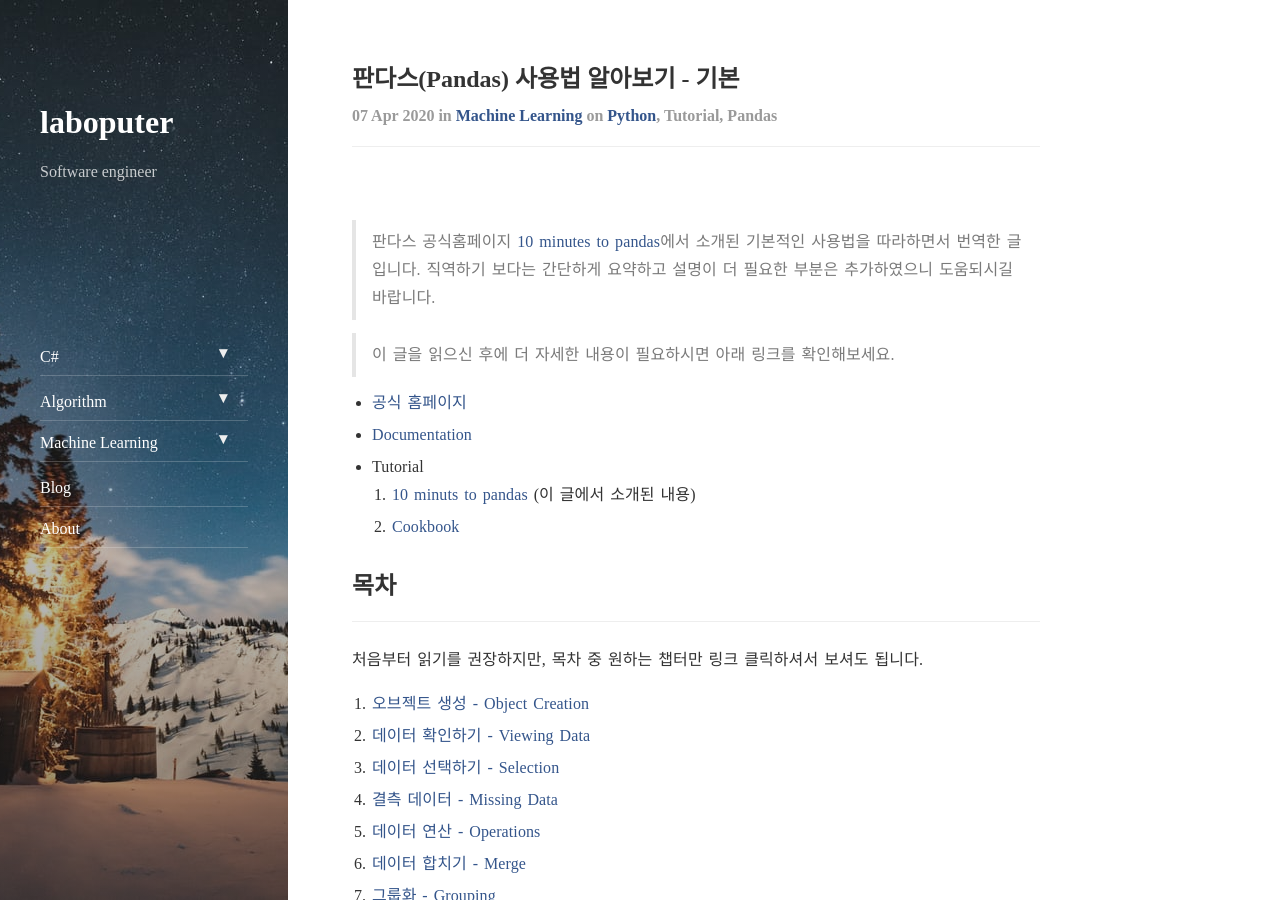
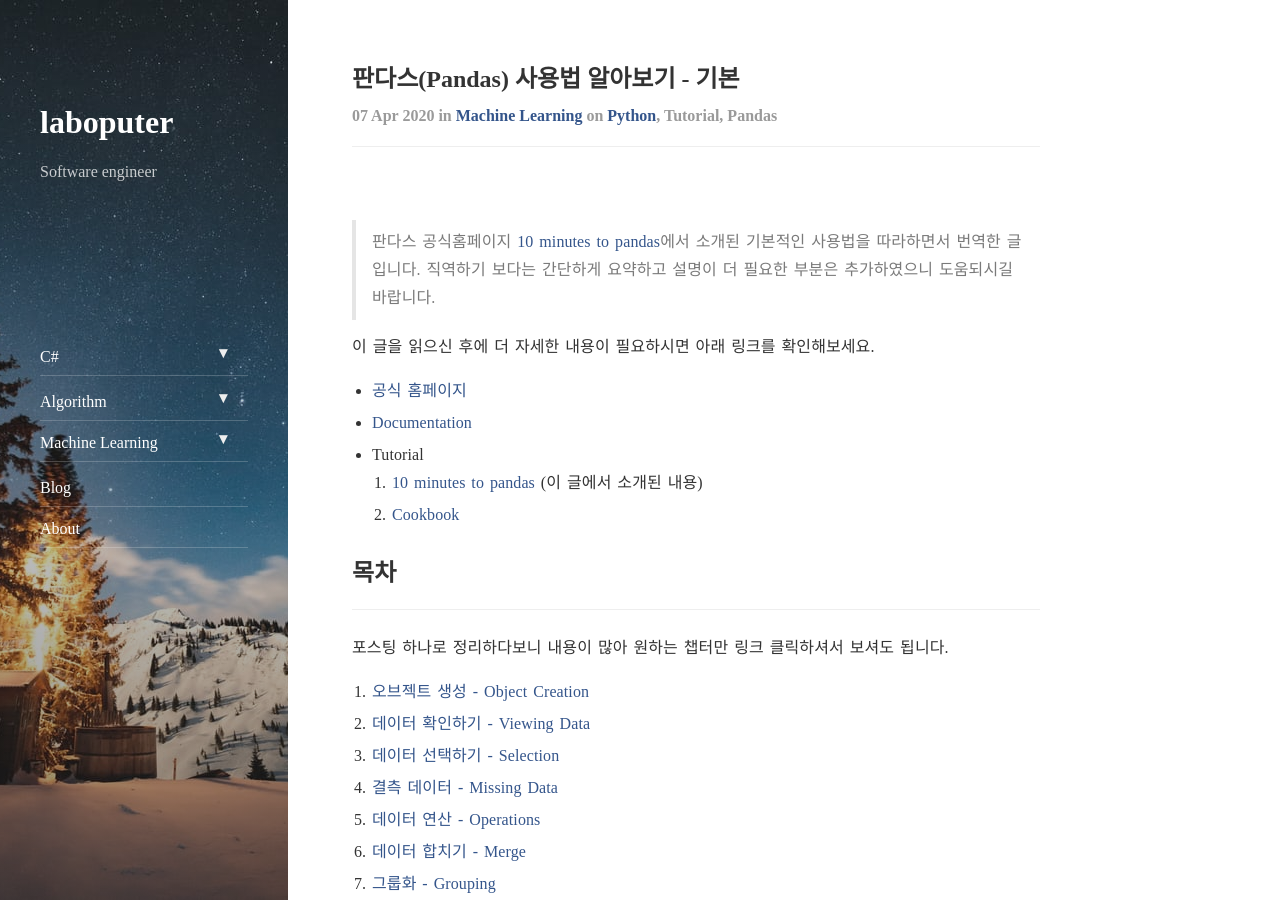
Before and after one commit to Laboputer/Laboputer.github.io, a Jekyll site: the page built from _posts/ml-python/2020-04-07-pandas-10minutes.md, in a window 1280 px wide and 900 px high. Built offline with Jekyll 4.4.1, drawn with Linux system fonts in a browser that asks for light colours; nearby versions of some CDN libraries; comment, search, counter and statistics services are not loaded.

Commit message:
upload post: python-pandas 10min

```diff
--- a/_posts/ml-python/2020-04-07-padnas-10minutes.md
+++ b/_posts/ml-python/2020-04-07-pandas-10minutes.md
@@ -7,17 +7,17 @@ tags: python tutorial pandas
 ---
 > 판다스 공식홈페이지 [10 minutes to pandas](https://pandas.pydata.org/pandas-docs/stable/getting_started/10min.html)에서 소개된 기본적인 사용법을 따라하면서 번역한 글입니다. 직역하기 보다는 간단하게 요약하고 설명이 더 필요한 부분은 추가하였으니 도움되시길 바랍니다.
 
-> 이 글을 읽으신 후에 더 자세한 내용이 필요하시면 아래 링크를 확인해보세요.
+이 글을 읽으신 후에 더 자세한 내용이 필요하시면 아래 링크를 확인해보세요.
 
 - [공식 홈페이지](https://pandas.pydata.org/)
 - [Documentation](https://pandas.pydata.org/docs/#)
 - Tutorial
-    1. [10 minuts to pandas](https://pandas.pydata.org/docs/getting_started/10min.html) (이 글에서 소개된 내용)
+    1. [10 minutes to pandas](https://pandas.pydata.org/docs/getting_started/10min.html) (이 글에서 소개된 내용)
     2. [Cookbook](http://pandas.pydata.org/pandas-docs/stable/cookbook.html#cookbook)
 
 ## 목차
 ---
-처음부터 읽기를 권장하지만, 목차 중 원하는 챕터만 링크 클릭하셔서 보셔도 됩니다.
+포스팅 하나로 정리하다보니 내용이 많아 원하는 챕터만 링크 클릭하셔서 보셔도 됩니다.
 
 1. [오브젝트 생성 - Object Creation](#item1)
 2. [데이터 확인하기 - Viewing Data](#item2)
```
